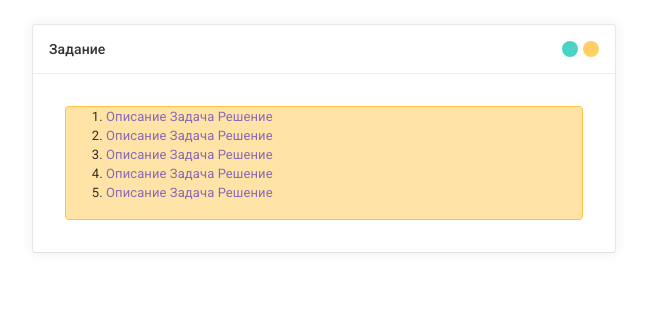
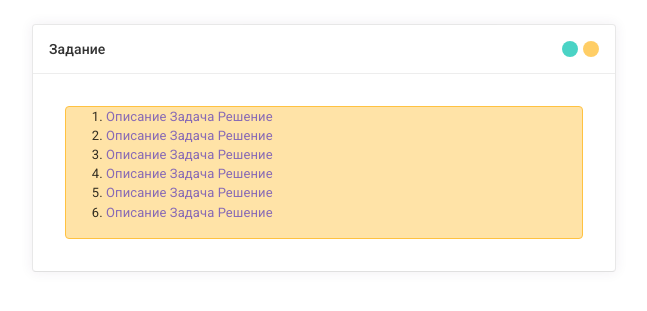
Before and after one commit to BAZAg/marlin_15-11-2021, a PHP site: page / in a window 1280 px wide. Shown: the top 311 px of the page, without its empty margins (12-659 px from the left). Run offline with PHP 8.4, Linux system fonts and the light colour scheme.

Commit message:
Update index.php
Проставил ссылочки на описание и решение 6 задания

```diff
--- a/index.php
+++ b/index.php
@@ -24,6 +24,11 @@
             ["href"=> "description_task_5.php", "text"=>"Описание"],
             ["href"=> "task_5.html", "text" => "Задача"],
             ["href"=> "solution_task_5.php", "text"=>"Решение"]
+        ] ,
+        [
+            ["href"=> "description_task_6.php", "text"=>"Описание"],
+            ["href"=> "task_6.html", "text" => "Задача"],
+            ["href"=> "solution_task_6.php", "text"=>"Решение"]
         ]
     ];
 ?>
```
